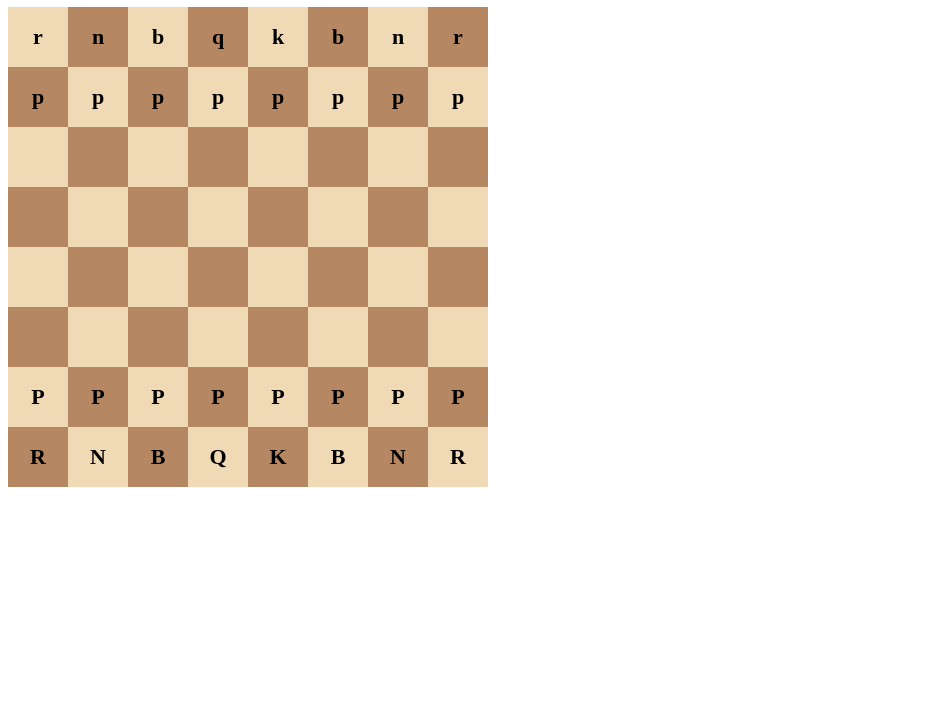
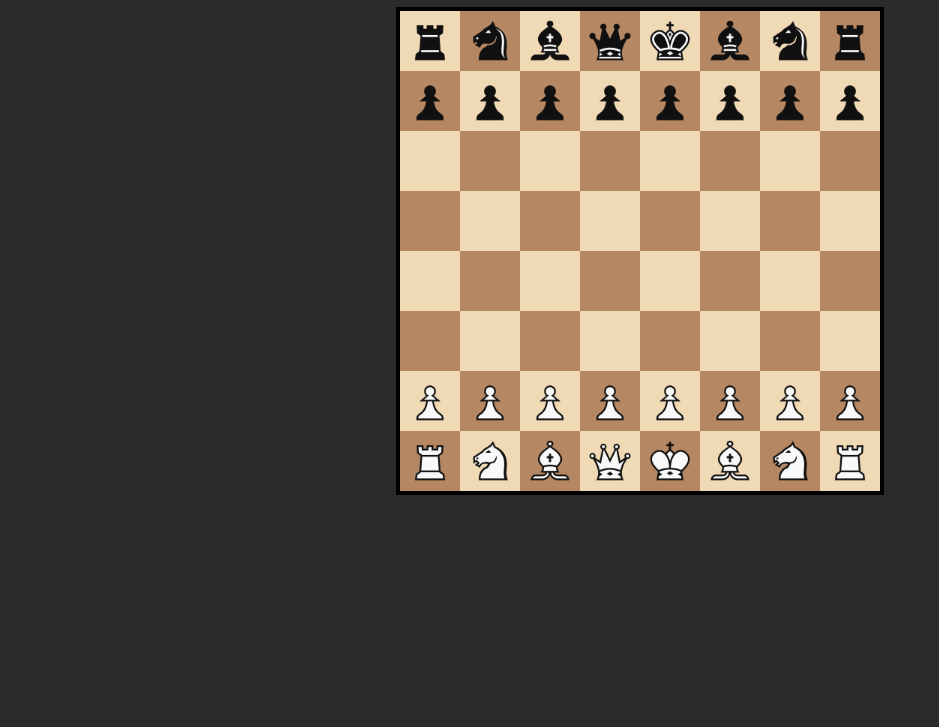
Before and after one commit to AbhinavBdrKoirala/RoyalMind-fyp, a plain HTML site: page index.html in a window 1280 px wide. Shown: the part 73-800 px from the top of the page, without its empty margins (0-939 px from the left). Drawn offline with Linux system fonts and the light colour scheme.

Commit message:
Board initialization timing to enable pawn piece movement

```diff
--- a/index.html
+++ b/index.html
@@ -1,14 +1,19 @@
 <!DOCTYPE html>
-<html>
+<html lang="en">
 <head>
-  <title>RoyalMind Chess</title>
-  <link rel="stylesheet" href="src/styles/main.css">
+    <meta charset="UTF-8">
+    <title>RoyalMind Chess Game</title>
 
+    <!-- Correct CSS path -->
+    <link rel="stylesheet" href="src/styles/main.css">
 </head>
 <body>
-  <h1>RoyalMind Chess Game</h1>
-  <div id="app"></div>
 
-<script type="module" src="src/main.js"></script>
+    <h1>RoyalMind Chess Game</h1>
+
+    <div id="chessboard"></div>
+
+    <!-- IMPORTANT: module -->
+    <script type="module" src="src/main.js"></script>
 </body>
 </html>
--- a/src/components/board.js
+++ b/src/components/board.js
@@ -1,86 +1,103 @@
-let sourcePosition = null;
+let selectedSquare = null;
+let selectedPiece = null;
 
-// 8x8 board state
-const boardState = [
-  ["r", "n", "b", "q", "k", "b", "n", "r"],
-  ["p", "p", "p", "p", "p", "p", "p", "p"],
-  [null, null, null, null, null, null, null, null],
-  [null, null, null, null, null, null, null, null],
-  [null, null, null, null, null, null, null, null],
-  [null, null, null, null, null, null, null, null],
-  ["P", "P", "P", "P", "P", "P", "P", "P"],
-  ["R", "N", "B", "Q", "K", "B", "N", "R"]
+let boardState = [
+    ["br","bn","bb","bq","bk","bb","bn","br"],
+    ["bp","bp","bp","bp","bp","bp","bp","bp"],
+    ["","","","","","","",""],
+    ["","","","","","","",""],
+    ["","","","","","","",""],
+    ["","","","","","","",""],
+    ["wp","wp","wp","wp","wp","wp","wp","wp"],
+    ["wr","wn","wb","wq","wk","wb","wn","wr"]
 ];
 
+const pieceMap = {
+    wp: "white_pawn.png",
+    wr: "white_rook.png",
+    wn: "white_knight.png",
+    wb: "white_bishop.png",
+    wq: "white_queen.png",
+    wk: "white_king.png",
+    bp: "black_pawn.png",
+    br: "black_rook.png",
+    bn: "black_knight.png",
+    bb: "black_bishop.png",
+    bq: "black_queen.png",
+    bk: "black_king.png"
+};
+
 export function createBoard() {
-  const board = document.createElement("div");
-  board.className = "board";
-
-  renderBoard(board);
-  return board;
-}
-
-function renderBoard(board) {
-  board.innerHTML = "";
+    const boardElement = document.getElementById("chessboard");
+    boardElement.innerHTML = "";
 
     for (let row = 0; row < 8; row++) {
         for (let col = 0; col < 8; col++) {
-      const cell = document.createElement("div");
-      cell.className = "cell";
 
-      cell.dataset.row = row;
-      cell.dataset.col = col;
+            const square = document.createElement("div");
+            square.classList.add("square");
 
-      if ((row + col) % 2 === 0) {
-        cell.classList.add("light");
-      } else {
-        cell.classList.add("dark");
+            square.dataset.row = row;
+            square.dataset.col = col;
+
+            const isLight = (row + col) % 2 === 0;
+            square.classList.add(isLight ? "light" : "dark");
+
+            square.addEventListener("click", () => handleSquareClick(square));
+
+            const piece = boardState[row][col];
+            if (piece !== "") {
+                const img = document.createElement("img");
+                img.src = `src/assets/pieces/${pieceMap[piece]}`;
+                img.alt = piece;
+                square.appendChild(img);
             }
 
-      const piece = boardState[row][col];
-      if (piece) {
-        cell.textContent = piece;
-        cell.classList.add("piece");
-      }
-
-      cell.addEventListener("click", () =>
-        handleCellClick(row, col)
-      );
-
-      board.appendChild(cell);
+            boardElement.appendChild(square);
         }
     }
 }
 
-function handleCellClick(row, col) {
+function handleSquareClick(square) {
+    const row = Number(square.dataset.row);
+    const col = Number(square.dataset.col);
+    const piece = boardState[row][col];
+
     // Select piece
-  if (!sourcePosition) {
-    if (!boardState[row][col]) return;
-
-    sourcePosition = { row, col };
-    highlightCell(row, col);
+    if (!selectedPiece) {
+        if (piece !== "") {
+            selectedPiece = { piece, row, col };
+            selectedSquare = square;
+            square.classList.add("selected");
+        }
         return;
     }
 
-  // Move piece (NO validation)
-  const { row: srcRow, col: srcCol } = sourcePosition;
-
-  boardState[row][col] = boardState[srcRow][srcCol];
-  boardState[srcRow][srcCol] = null;
-
-  sourcePosition = null;
-
-  const board = document.querySelector(".board");
-  renderBoard(board);
+    // Try move
+    tryMove(selectedPiece, row, col);
+    clearSelection();
+    createBoard();
 }
 
-function highlightCell(row, col) {
-  const cells = document.querySelectorAll(".cell");
-  cells.forEach(cell => cell.classList.remove("source"));
+function tryMove(selected, targetRow, targetCol) {
+    const { piece, row, col } = selected;
 
-  const selected = document.querySelector(
-    `.cell[data-row="${row}"][data-col="${col}"]`
-  );
+    // White pawn movement
+    if (
+        piece === "wp" &&
+        targetRow === row - 1 &&
+        targetCol === col &&
+        boardState[targetRow][targetCol] === ""
+    ) {
+        boardState[targetRow][targetCol] = piece;
+        boardState[row][col] = "";
+    }
+}
 
-  if (selected) selected.classList.add("source");
+function clearSelection() {
+    if (selectedSquare) {
+        selectedSquare.classList.remove("selected");
     }
+    selectedSquare = null;
+    selectedPiece = null;
+}
--- a/src/main.js
+++ b/src/main.js
@@ -1,7 +1,3 @@
 import { createBoard } from "./components/board.js";
 
-const app = document.getElementById("app");
-const board = createBoard();
-app.appendChild(board);
-
-console.log("Board initialized");
+createBoard();
--- a/src/styles/main.css
+++ b/src/styles/main.css
@@ -1,47 +1,42 @@
-.board {
-  display: grid;
-  grid-template-columns: repeat(8, 60px);
-  width: fit-content;
+body {
+    font-family: Arial, sans-serif;
+    background-color: #2b2b2b;
+    color: white;
+    text-align: center;
 }
 
-.cell {
-  width: 60px;
-  height: 60px;
+#chessboard {
+    width: 480px;
+    height: 480px;
+    margin: 20px auto;
+    display: grid;
+    grid-template-columns: repeat(8, 1fr);
+    border: 4px solid #000;
 }
 
-.light {
-  background-color: #f0d9b5;
+.square {
+    width: 60px;
+    height: 60px;
+    display: flex;
+    align-items: center;
+    justify-content: center;
 }
 
-.dark {
-  background-color: #b58863;
-}
-.cell {
-  cursor: pointer;
-}
-.selected {
-  outline: 3px solid red;
-}
-.source {
-  outline: 3px solid blue;
+.square.light {
+    background-color: #f0d9b5;
 }
 
-.destination {
-  outline: 3px solid green;
-}
-.piece {
-  font-size: 24px;
-  font-weight: bold;
-  text-align: center;
-  line-height: 60px;
+.square.dark {
+    background-color: #b58863;
 }
 
-.source {
-  outline: 3px solid blue;
+.square img {
+    width: 48px;
+    height: 48px;
 }
-.piece {
-  font-size: 22px;
-  font-weight: bold;
-  text-align: center;
-  line-height: 60px;
+.square.selected {
+    outline: 3px solid red;
 }
+.square:hover {
+    cursor: pointer;
+}
```
Also changed, not shown: src/assets/pieces/black_bishop.png (added), src/assets/pieces/black_king.png (added), src/assets/pieces/black_knight.png (added), src/assets/pieces/black_pawn.png (added), src/assets/pieces/black_player_icon.png (added), src/assets/pieces/black_queen.png (added), src/assets/pieces/black_rook.png (added), src/assets/pieces/capture_tile.png (added), src/assets/pieces/movable_tile.png (added), src/assets/pieces/white_bishop.png (added), src/assets/pieces/white_king.png (added), src/assets/pieces/white_knight.png (added), src/assets/pieces/white_pawn.png (added), src/assets/pieces/white_player_icon.png (added), 2 more files. Lines whose indentation alone changed are shown as unchanged.
